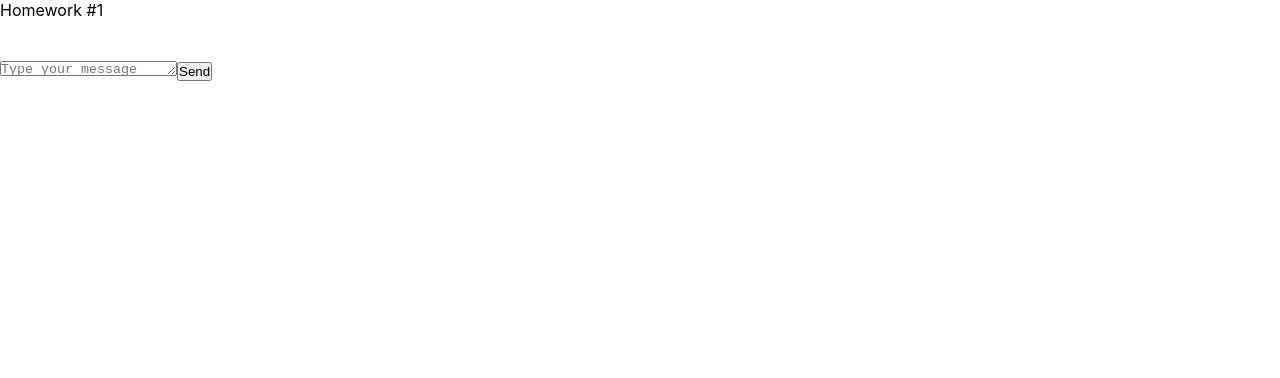
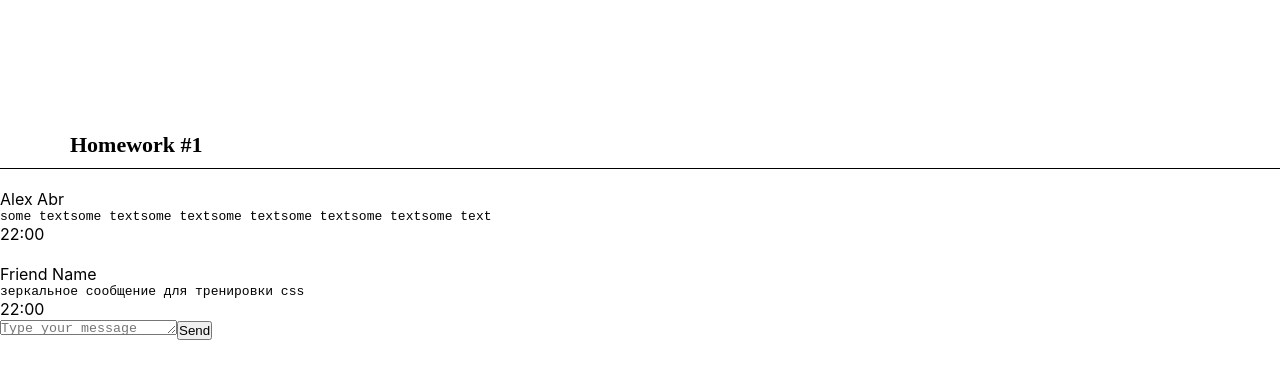
Before and after one commit to AlexAbrello/hws2-master, a React (Create React App) app: page / in a window 1280 px wide. Shown: the top 378 px of the page. Built offline with nearby package versions, Linux system fonts and the light colour scheme.

Commit message:
added types

```diff
--- a/package.json
+++ b/package.json
@@ -1,6 +1,6 @@
 {
   "name": "hws2",
-  "homepage": "http://IgnatZakalinsky.github.io/hws2",
+  "homepage": "https://github.com/AlexAbrello/hws2-master",
   "version": "0.1.0",
   "private": true,
   "dependencies": {
--- a/src/s1-main/App.module.css
+++ b/src/s1-main/App.module.css
@@ -3,9 +3,26 @@
 }
 
 .hw {
-
+    width: 100%;
+    height: 336px;
+    border-top: 1px solid black;
+    border-bottom: 1px solid black;
+    margin-top: 168px;;
 }
 
 .hwTitle {
+    position: absolute;
+    width: 165px;
+    height: 27px;
+    left: 70px;
+    top: 131px;
 
+    font-family: 'Montserrat';
+    font-style: normal;
+    font-weight: 600;
+    font-size: 22px;
+    line-height: 27px;
+
+
+    color: #000000;
 }
--- a/src/s2-homeworks/hw01/HW1.tsx
+++ b/src/s2-homeworks/hw01/HW1.tsx
@@ -14,14 +14,28 @@ import avatar from './avatar.png'
 * */
 
 // нужно создать правильный тип вместо any
-export type MessageType = any
+export type MessageType = {
+    id: number
+    user: UserType
+    message: TextType
+}
+
+export type UserType = {
+    avatar: string
+    name: string
+}
+
+export type TextType = {
+    text: string
+    time: string
+}
 
 // структуру объекта не менять
 export const message0: MessageType = {
     id: 0,
     user: {
         avatar: avatar, // можно менять
-        name: 'Some Name',  // можно менять
+        name: 'Alex Abr',  // можно менять
     },
     message: {
         text: 'some textsome textsome textsome textsome textsome textsome text', // можно менять
--- a/src/s2-homeworks/hw01/friend-message/FriendMessage.tsx
+++ b/src/s2-homeworks/hw01/friend-message/FriendMessage.tsx
@@ -1,8 +1,14 @@
 import React from 'react'
+import { MessageType } from '../HW1'
 import s from './FriendMessage.module.css'
 
 // создать тип вместо any и отобразить приходящие данные
-const FriendMessage = (props: any) => {
+
+type FriendMessagePropsType = {
+    message: MessageType
+}
+
+const FriendMessage = (props: FriendMessagePropsType) => {
     return (
         <div
             id={'hw1-friend-message-' + props.message.id}
@@ -11,9 +17,9 @@ const FriendMessage = (props: any) => {
             <div className={s.friendImageAndText}>
                 <img
                     id={'hw1-friend-avatar-' + props.message.id}
-                    // создаёт студент
+                // создаёт студент
 
-                    //
+                //
                 />
                 <div className={s.friendText}>
                     <div
@@ -21,7 +27,7 @@ const FriendMessage = (props: any) => {
                         className={s.friendName}
                     >
                         {/*создаёт студент*/}
-
+                        <span>{props.message.user.name}</span>
                         {/**/}
                     </div>
                     <pre
@@ -29,7 +35,7 @@ const FriendMessage = (props: any) => {
                         className={s.friendMessageText}
                     >
                         {/*создаёт студент*/}
-
+                        <span>{props.message.message.text}</span>
                         {/**/}
                     </pre>
                 </div>
@@ -39,7 +45,7 @@ const FriendMessage = (props: any) => {
                 className={s.friendTime}
             >
                 {/*создаёт студент*/}
-
+                <span>{props.message.message.time}</span>
                 {/**/}
             </div>
         </div>
--- a/src/s2-homeworks/hw01/message/Message.tsx
+++ b/src/s2-homeworks/hw01/message/Message.tsx
@@ -1,8 +1,11 @@
 import React from 'react'
+import { MessageType } from '../HW1'
 import s from './Message.module.css'
 
 // нужно создать правильный тип вместо any
-export type MessagePropsType = any
+export type MessagePropsType = {
+    message: MessageType
+}
 
 // нужно отобразить приходящие данные
 const Message = (props: MessagePropsType) => {
@@ -11,26 +14,26 @@ const Message = (props: MessagePropsType) => {
             <div className={s.imageAndText}>
                 <img
                     id={'hw1-avatar-' + props.message.id}
-                    // создаёт студент
+                // создаёт студент
 
-                    //
+                //
                 />
                 <div className={s.text}>
                     <div id={'hw1-name-' + props.message.id} className={s.name}>
                         {/*создаёт студент*/}
-
+                        <span>{props.message.user.name}</span>
                         {/**/}
                     </div>
                     <pre id={'hw1-text-' + props.message.id} className={s.messageText}>
                         {/*создаёт студент*/}
-
+                        <span>{props.message.message.text}</span>
                         {/**/}
                     </pre>
                 </div>
             </div>
             <div id={'hw1-time-' + props.message.id} className={s.time}>
                 {/*создаёт студент*/}
-
+                <span>{props.message.message.time}</span>
                 {/**/}
             </div>
         </div>
```
